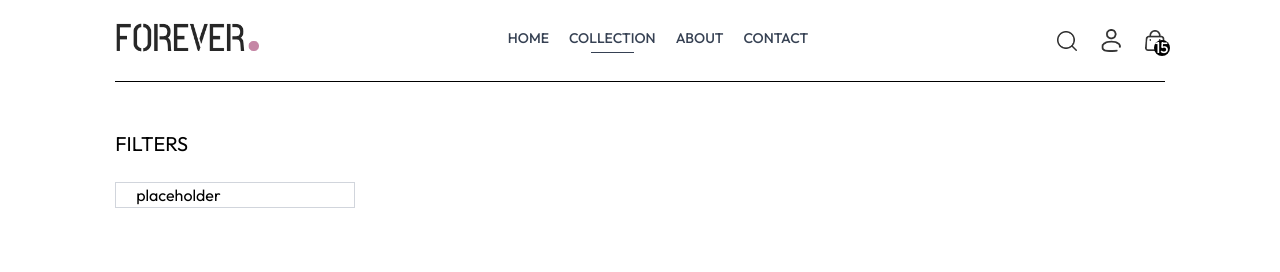
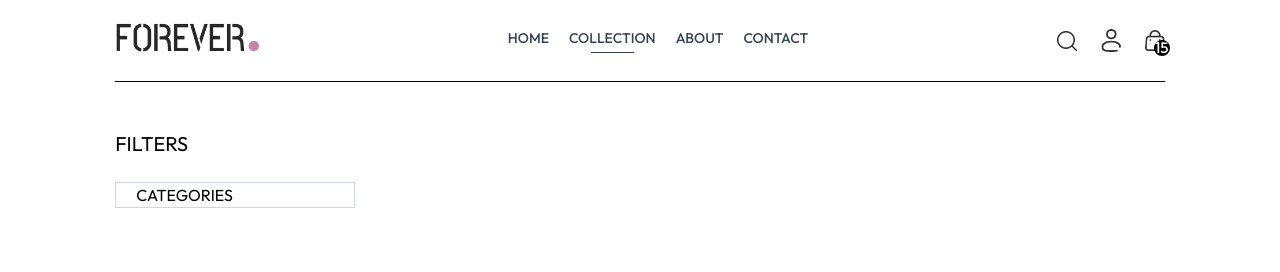
Before and after one commit to hellokristinafaye/clothing-ecommerce, a React (Vite) app: page /collection in a window 1280 px wide. Shown: the top 272 px of the page. Built offline with nearby package versions, Linux system fonts and the light colour scheme.

Commit message:
OK box works great w/ content

```diff
--- a/src/pages/Collection.jsx
+++ b/src/pages/Collection.jsx
@@ -14,7 +14,7 @@ const Collection = () => {
         <p className="my-2 text-xl flex items-center cursor-pointer gap-2">FILTERS</p>
         {/* Category Filter */}
         <div className={`border border-gray-300 pl-5 mt-6 ${showFilter ? '':'hidden'} sm:block `}>
-           placeholder
+          <p className="">CATEGORIES</p>
         </div>
       </div>
 
```
